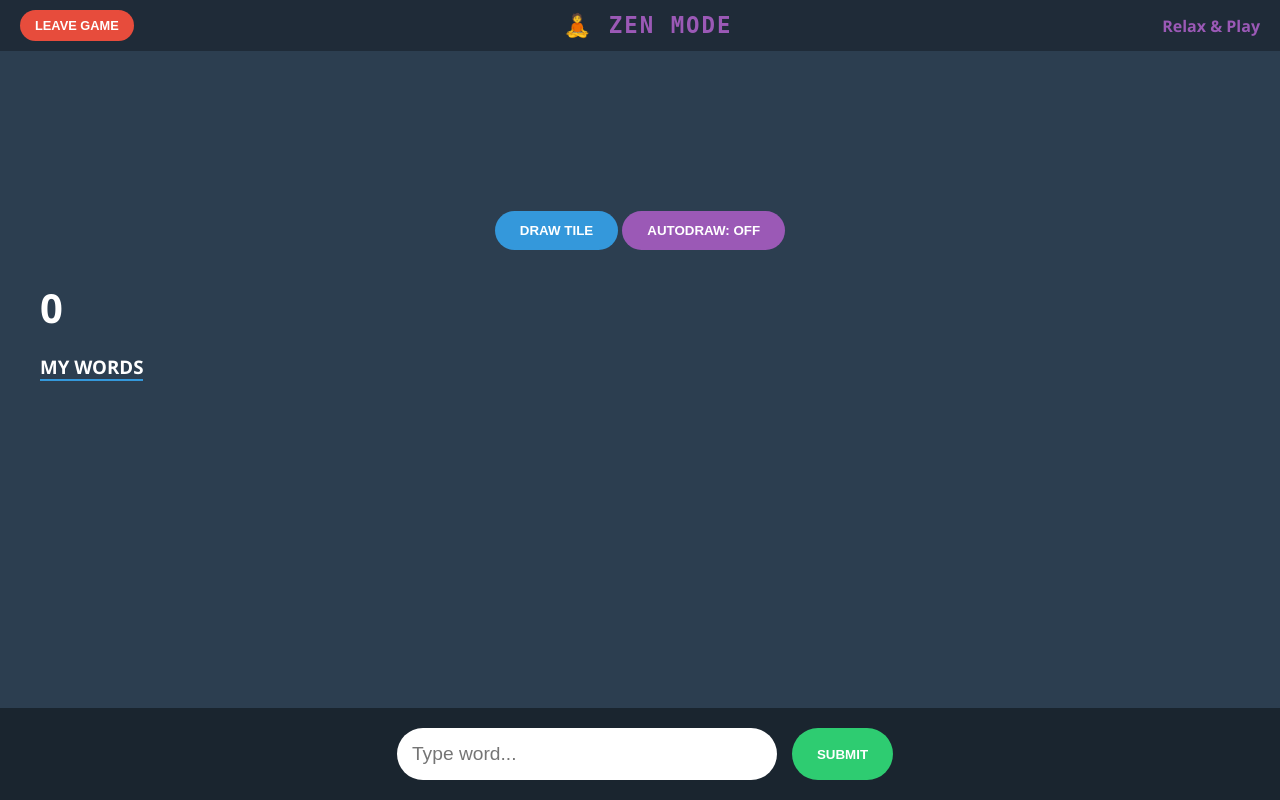
After one commit to rpowergso/anagrams, a Flask app: page /zengamescreen in a window 1280 px wide. The commit adds this page. Run offline with Flask 3, Linux system fonts and the light colour scheme.

Commit message:
zen mode added

```diff
--- a/app.py
+++ b/app.py
@@ -53,8 +53,16 @@ def multiplayer_game(room_id):
 @app.route('/sologamescreen')
 def solo_game():
     session['tiles'] = generate_tiles()
+    session['zen_mode'] = False
     session.modified = True
     return render_template('sologamescreen.html', tile_count=TILE_COUNT, autodraw_interval=AUTODRAW_INTERVAL_MS)
+
+@app.route('/zengamescreen')
+def zen_game():
+    session['tiles'] = generate_tiles()
+    session['zen_mode'] = True
+    session.modified = True
+    return render_template('zengamescreen.html', tile_count=TILE_COUNT, autodraw_interval=AUTODRAW_INTERVAL_MS)
 
 @app.route('/botgamescreen', methods=['POST'])
 def bot_game():
@@ -74,7 +82,14 @@ def bot_game():
 def get_tile():
     tiles = session.get('tiles', [])
     if not tiles:
-        return jsonify({'tile': None, 'done': True})
+        # In zen mode, regenerate tiles instead of ending
+        if session.get('zen_mode', False):
+            tiles = generate_tiles()
+            session['tiles'] = tiles
+            session.modified = True
+        else:
+            return jsonify({'tile': None, 'done': True})
+
     tile = tiles.pop(0)
     session['tiles'] = tiles
     session.modified = True
--- a/static/js/sologame.js
+++ b/static/js/sologame.js
@@ -31,6 +31,22 @@ function toggleSoloAuto() {
 async function drawTile() {
     const data = await fetchTile();
     if (data.done) {
+        // In zen mode, regenerate tiles instead of ending
+        if (typeof ZEN_MODE !== 'undefined' && ZEN_MODE) {
+            // Regenerate tiles on the server
+            fetch('/get-tile')
+                .then(res => res.json())
+                .then(newData => {
+                    if (!newData.done) {
+                        activeTiles.push(newData.tile);
+                        renderTiles();
+                        if (soloAutoDraw) setSoloCountdown(AUTODRAW_INTERVAL_MS);
+                    }
+                });
+            return;
+        }
+
+        // Normal solo mode - show game over
         clearInterval(soloInterval);
         const countdown = document.getElementById('solo-countdown');
         if (countdown) countdown.innerText = "NO TILES LEFT";
--- /dev/null
+++ b/templates/zengamescreen.html
@@ -0,0 +1,41 @@
+{% extends "layout.html" %}
+{% block content %}
+<div style="display: flex; justify-content: space-between; align-items: center; padding: 10px 20px; background: rgba(0,0,0,0.3);">
+    <button class="btn btn-leave" onclick="confirmLeaveGame()">LEAVE GAME</button>
+    <div id="solo-countdown" style="font-family: monospace; color: #9b59b6; font-weight: bold; font-size: 1.4rem; letter-spacing: 2px;">🧘 ZEN MODE</div>
+    <div style="color: #9b59b6; font-weight: bold;">Relax & Play</div>
+</div>
+
+<div style="text-align: center; padding: 30px;">
+    <div id="tilePool" style="display: flex; flex-wrap: wrap; gap: 20px; justify-content: center; min-height: 100px; margin-bottom: 30px;"></div>
+    <button class="btn btn-blue" onclick="drawTile()">DRAW TILE</button>
+    <button class="btn btn-toggle" id="soloAutoBtn" onclick="toggleSoloAuto()">AUTODRAW: OFF</button>
+</div>
+
+<div style="padding: 0 40px; padding-bottom: 120px;">
+    <div class="score-badge" id="playerTotalScore">0</div>
+    <h3 style="border-bottom: 2px solid var(--player-accent); display: inline-block;">MY WORDS</h3>
+    <div id="myWords"></div> <!-- ZEN WORDS GO HERE -->
+</div>
+
+<div style="position: fixed; bottom: 0; width: 100%; background: #1a252f; padding: 20px; display: flex; justify-content: center; gap: 15px; z-index: 1000;">
+    <input type="text" id="wordInput" placeholder="Type word..." style="padding: 15px; border-radius: 30px; width: 350px; border: none; font-size: 1.2rem;">
+    <button class="btn btn-green" onclick="checkWord()">SUBMIT</button>
+    <div id="result" style="align-self: center; font-weight: bold; margin-left: 15px;"></div>
+</div>
+
+<script>
+    const AUTODRAW_INTERVAL_MS = {{ autodraw_interval }};
+    const TILE_COUNT = {{ tile_count }};
+    const ZEN_MODE = true;
+    let activeTiles = [];
+    let myWords = [];
+    let tilesDrawn = 0;
+
+    window.onload = () => { renderTiles(); };
+    const input = document.getElementById('wordInput');
+    input.addEventListener('keydown', (e) => { if (e.key === 'Enter') checkWord(); });
+</script>
+<script src="/static/js/gamefunctions.js"></script>
+<script src="/static/js/sologame.js"></script>
+{% endblock %}
```
Also changed, not shown: templates/homepage.html (+11 -0 lines), 4 other files.
